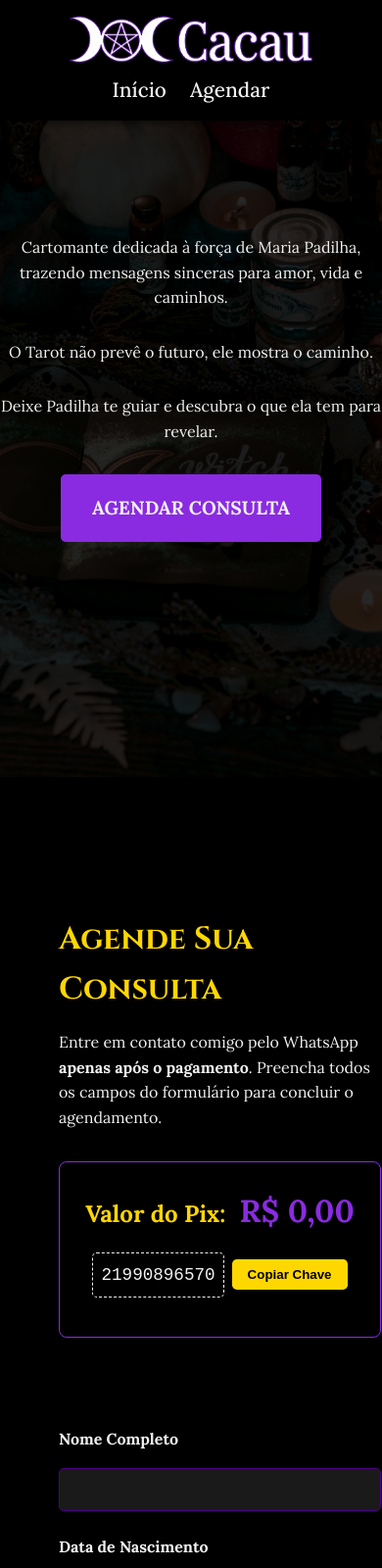
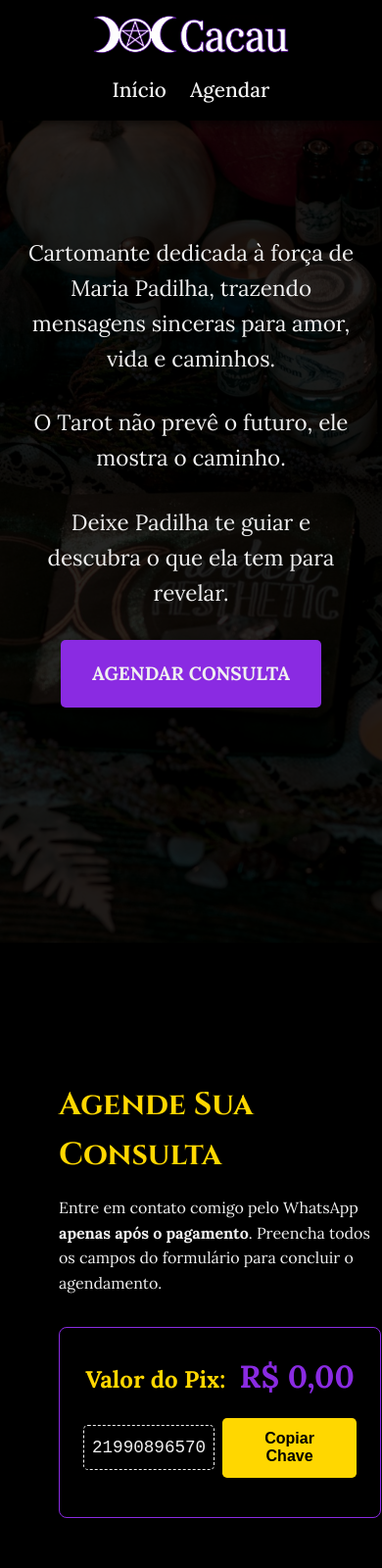
Before and after one commit to marllonpanisset/carolina-rodrigues-oraculista, a website: page index.html in a window 390 px wide. Shown: the top 1600 px of the page at 98% size. Drawn offline with nearby package versions, Linux system fonts and the light colour scheme; no server answers.

Commit message:
responsivo

```diff
--- a/styles/style.css
+++ b/styles/style.css
@@ -80,7 +80,7 @@ body {
     background: url('/images/banner.jpg') no-repeat center center/cover;
     position: relative;
     padding-top: var(--tamanho-cabecalho);
-    padding: 15rem 0;
+    padding: 15rem 1.5rem;
 }
 
 .hero::after {
@@ -200,7 +200,8 @@ body {
     background-color: var(--cor-secundaria);
     color: var(--cor-fundo);
     border: none;
-    padding: 0.5rem 1rem;
+    padding: 0.8rem 1.3rem;
+    font-size: 1rem;
     border-radius: 0.3rem;
     cursor: pointer;
     font-weight: bold;
@@ -429,8 +430,12 @@ footer a:hover {
         padding: 0.9375rem 1.25rem; /* 15px 20px */
     }
 
+    .logo a img {
+        height: 40px;
+    }
+
     .nav-links {
-        margin-top: 0.625rem;
+        margin-top: 1.25rem;
     }
 
     .nav-links a {
@@ -442,7 +447,7 @@ footer a:hover {
     }
 
     .hero p {
-        font-size: 1rem;
+        font-size: 1.4rem;
     }
 
     .container {
```
